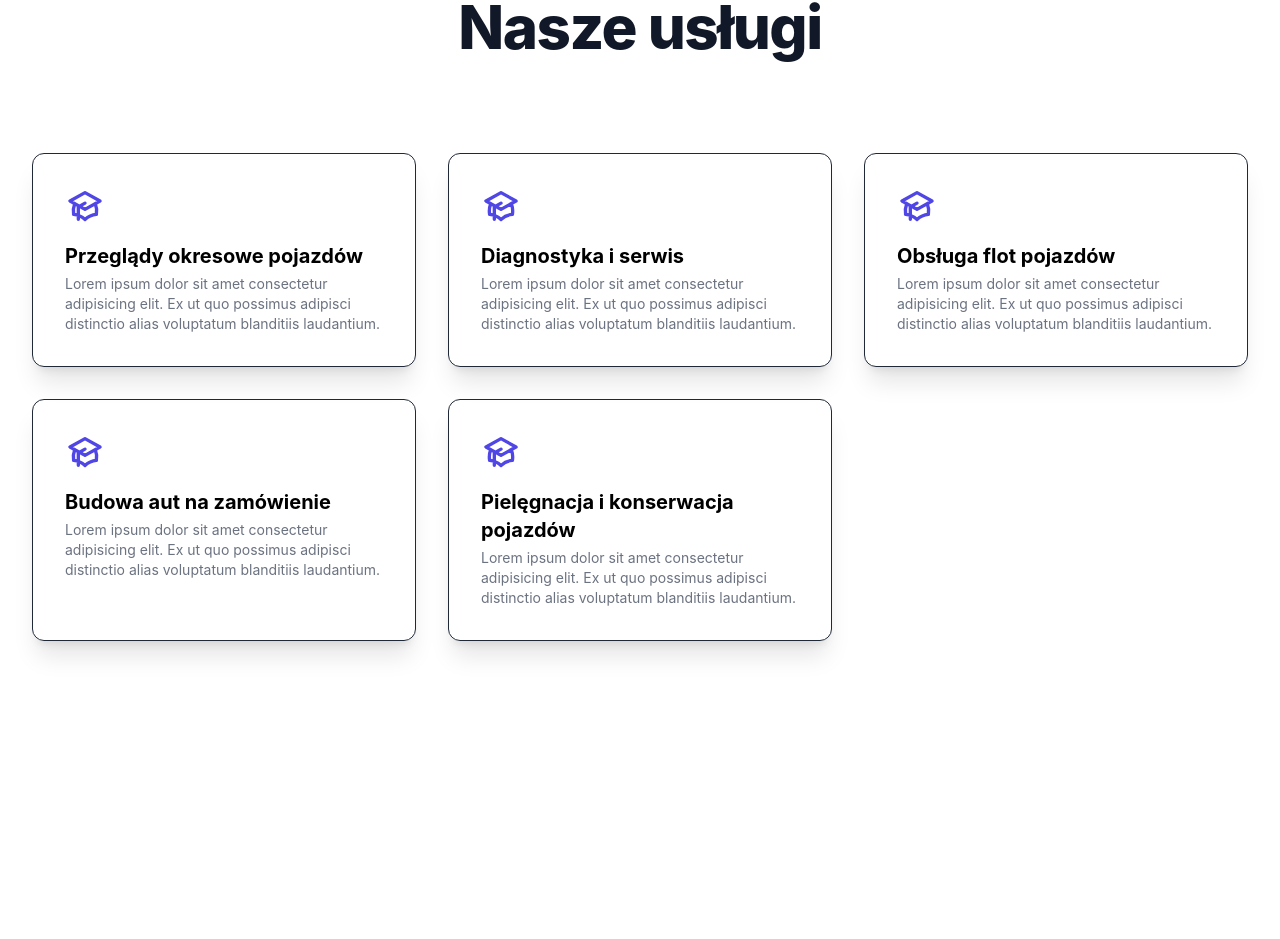
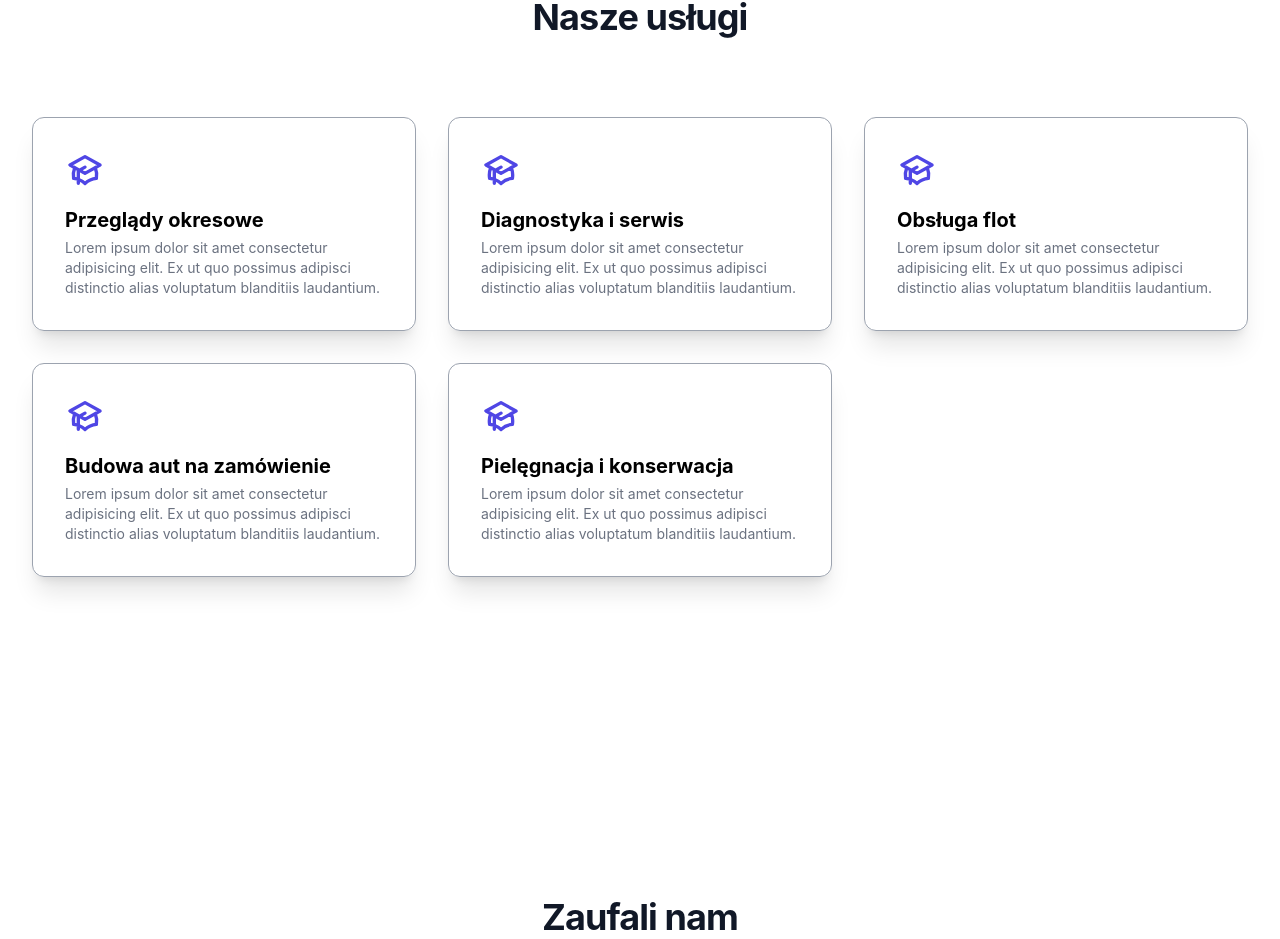
Before and after one commit to anthonybartczak/nextjs-moto-center, a Next.js app: page / in a window 1280 px wide. Shown: the part 894-1833 px from the top of the page. Before the commit the page ends 1599 px from the top, so only its background shows below. Built offline with nearby package versions, Linux system fonts and the light colour scheme.

Commit message:
Cards fix

```diff
--- a/components/MainSiteCards.tsx
+++ b/components/MainSiteCards.tsx
@@ -1,17 +1,20 @@
 import React from "react";
 
-export default function Navbar() {
+export default function MainSiteCards() {
   return (<section>
+    <h2 className="mt-64 text-4xl text-center tracking-tight font-bold text-gray-900 sm:text-5xl md:text-4xl">
+      <span className="block xl:inline">Nasze usługi</span>
+    </h2>
       <div className="max-w-screen-xl px-4 py-16 mx-auto sm:px-6 lg:px-8">
-            <div className="grid grid-cols-1 gap-8 mt-8 md:grid-cols-2 lg:grid-cols-3">
-              <a className="block p-8 transition border border-gray-800 shadow-xl rounded-xl hover:shadow-indigo-500/10 hover:border-indigo-500/10" href="/services/digital-campaigns">
+        <div className="grid grid-cols-1 justify-items-stretch gap-8 mt-4 md:grid-cols-2 lg:grid-cols-3">
+          <a className="block p-8 transition border border-gray-400 shadow-xl rounded-xl hover:shadow-indigo-500/20 hover:border-indigo-500" href="/services/digital-campaigns">
             <svg xmlns="http://www.w3.org/2000/svg" className="w-10 h-10 text-indigo-600" fill="none" viewBox="0 0 24 24" stroke="currentColor">
               <path d="M12 14l9-5-9-5-9 5 9 5z" />
               <path d="M12 14l6.16-3.422a12.083 12.083 0 01.665 6.479A11.952 11.952 0 0012 20.055a11.952 11.952 0 00-6.824-2.998 12.078 12.078 0 01.665-6.479L12 14z" />
               <path strokeLinecap="round" strokeLinejoin="round" strokeWidth="2" d="M12 14l9-5-9-5-9 5 9 5zm0 0l6.16-3.422a12.083 12.083 0 01.665 6.479A11.952 11.952 0 0012 20.055a11.952 11.952 0 00-6.824-2.998 12.078 12.078 0 01.665-6.479L12 14zm-4 6v-7.5l4-2.222" />
             </svg>
 
-                <h3 className="mt-4 text-xl font-bold">Przeglądy okresowe pojazdów</h3>
+            <h3 className="mt-4 text-xl font-bold">Przeglądy okresowe</h3>
 
             <p className="mt-1 text-sm text-gray-500">
               Lorem ipsum dolor sit amet consectetur adipisicing elit. Ex ut quo
@@ -19,7 +22,7 @@ export default function Navbar() {
             </p>
           </a>
 
-              <a className="block p-8 transition border border-gray-800 shadow-xl rounded-xl hover:shadow-indigo-500/10 hover:border-indigo-500/10" href="/services/digital-campaigns">
+          <a className="block p-8 transition border border-gray-400 shadow-xl rounded-xl hover:shadow-indigo-500/20 hover:border-indigo-500" href="/services/digital-campaigns">
             <svg xmlns="http://www.w3.org/2000/svg" className="w-10 h-10 text-indigo-600" fill="none" viewBox="0 0 24 24" stroke="currentColor">
               <path d="M12 14l9-5-9-5-9 5 9 5z" />
               <path d="M12 14l6.16-3.422a12.083 12.083 0 01.665 6.479A11.952 11.952 0 0012 20.055a11.952 11.952 0 00-6.824-2.998 12.078 12.078 0 01.665-6.479L12 14z" />
@@ -34,14 +37,14 @@ export default function Navbar() {
             </p>
           </a>
 
-              <a className="block p-8 transition border border-gray-800 shadow-xl rounded-xl hover:shadow-indigo-500/10 hover:border-indigo-500/10" href="/services/digital-campaigns">
+          <a className="block p-8 transition border border-gray-400 shadow-xl rounded-xl hover:shadow-indigo-500/20 hover:border-indigo-500" href="/services/digital-campaigns">
             <svg xmlns="http://www.w3.org/2000/svg" className="w-10 h-10 text-indigo-600" fill="none" viewBox="0 0 24 24" stroke="currentColor">
               <path d="M12 14l9-5-9-5-9 5 9 5z" />
               <path d="M12 14l6.16-3.422a12.083 12.083 0 01.665 6.479A11.952 11.952 0 0012 20.055a11.952 11.952 0 00-6.824-2.998 12.078 12.078 0 01.665-6.479L12 14z" />
               <path strokeLinecap="round" strokeLinejoin="round" strokeWidth="2" d="M12 14l9-5-9-5-9 5 9 5zm0 0l6.16-3.422a12.083 12.083 0 01.665 6.479A11.952 11.952 0 0012 20.055a11.952 11.952 0 00-6.824-2.998 12.078 12.078 0 01.665-6.479L12 14zm-4 6v-7.5l4-2.222" />
             </svg>
 
-                <h3 className="mt-4 text-xl font-bold">Obsługa flot pojazdów</h3>
+            <h3 className="mt-4 text-xl font-bold">Obsługa flot</h3>
 
             <p className="mt-1 text-sm text-gray-500">
               Lorem ipsum dolor sit amet consectetur adipisicing elit. Ex ut quo
@@ -49,7 +52,7 @@ export default function Navbar() {
             </p>
           </a>
 
-              <a className="block p-8 transition border border-gray-800 shadow-xl rounded-xl hover:shadow-indigo-500/10 hover:border-indigo-500/10" href="/services/digital-campaigns">
+          <a className="block p-8 transition border border-gray-400 shadow-xl rounded-xl hover:shadow-indigo-500/20 hover:border-indigo-500" href="/services/digital-campaigns">
             <svg xmlns="http://www.w3.org/2000/svg" className="w-10 h-10 text-indigo-600" fill="none" viewBox="0 0 24 24" stroke="currentColor">
               <path d="M12 14l9-5-9-5-9 5 9 5z" />
               <path d="M12 14l6.16-3.422a12.083 12.083 0 01.665 6.479A11.952 11.952 0 0012 20.055a11.952 11.952 0 00-6.824-2.998 12.078 12.078 0 01.665-6.479L12 14z" />
@@ -64,14 +67,14 @@ export default function Navbar() {
             </p>
           </a>
 
-              <a className="block p-8 transition border border-gray-800 shadow-xl rounded-xl hover:shadow-indigo-500/10 hover:border-indigo-500/10" href="/services/digital-campaigns">
+          <a className="block p-8 transition border border-gray-400 shadow-xl rounded-xl hover:shadow-indigo-500/20 hover:border-indigo-500" href="/services/digital-campaigns">
             <svg xmlns="http://www.w3.org/2000/svg" className="w-10 h-10 text-indigo-600" fill="none" viewBox="0 0 24 24" stroke="currentColor">
               <path d="M12 14l9-5-9-5-9 5 9 5z" />
               <path d="M12 14l6.16-3.422a12.083 12.083 0 01.665 6.479A11.952 11.952 0 0012 20.055a11.952 11.952 0 00-6.824-2.998 12.078 12.078 0 01.665-6.479L12 14z" />
               <path strokeLinecap="round" strokeLinejoin="round" strokeWidth="2" d="M12 14l9-5-9-5-9 5 9 5zm0 0l6.16-3.422a12.083 12.083 0 01.665 6.479A11.952 11.952 0 0012 20.055a11.952 11.952 0 00-6.824-2.998 12.078 12.078 0 01.665-6.479L12 14zm-4 6v-7.5l4-2.222" />
             </svg>
 
-                <h3 className="mt-4 text-xl font-bold">Pielęgnacja i konserwacja pojazdów</h3>
+            <h3 className="mt-4 text-xl font-bold">Pielęgnacja i konserwacja</h3>
 
             <p className="mt-1 text-sm text-gray-500">
               Lorem ipsum dolor sit amet consectetur adipisicing elit. Ex ut quo
--- /dev/null
+++ b/components/MainSiteClients.tsx
@@ -0,0 +1,11 @@
+import React from "react";
+
+export default function MainSiteClients() {
+    return (
+        <section>
+            <h2 className="mt-64 text-4xl text-center tracking-tight font-bold text-gray-900 sm:text-5xl md:text-4xl">
+                <span className="block xl:inline">Zaufali nam</span>
+            </h2>
+        </section>
+    );
+}
--- a/pages/index.tsx
+++ b/pages/index.tsx
@@ -3,6 +3,7 @@ import Head from 'next/head'
 import Navbar from '../components/Navbar'
 import LogoMain from '../components/LogoMain';
 import MainSiteCards from '../components/MainSiteCards';
+import MainSiteClients from '../components/MainSiteClients';
 
 const Home: NextPage = () => {
   return (
@@ -39,10 +40,8 @@ const Home: NextPage = () => {
             <LogoMain/>
           </div>
         </div>
-        <h2 className="mt-64 text-4xl text-center tracking-tight font-extrabold text-gray-900 sm:text-5xl md:text-6xl">
-          <span className="block xl:inline">Nasze usługi</span>
-        </h2>
         <MainSiteCards/>
+        <MainSiteClients/>
       </main>
 
       <footer>
```
Lines whose indentation alone changed are shown as unchanged.
